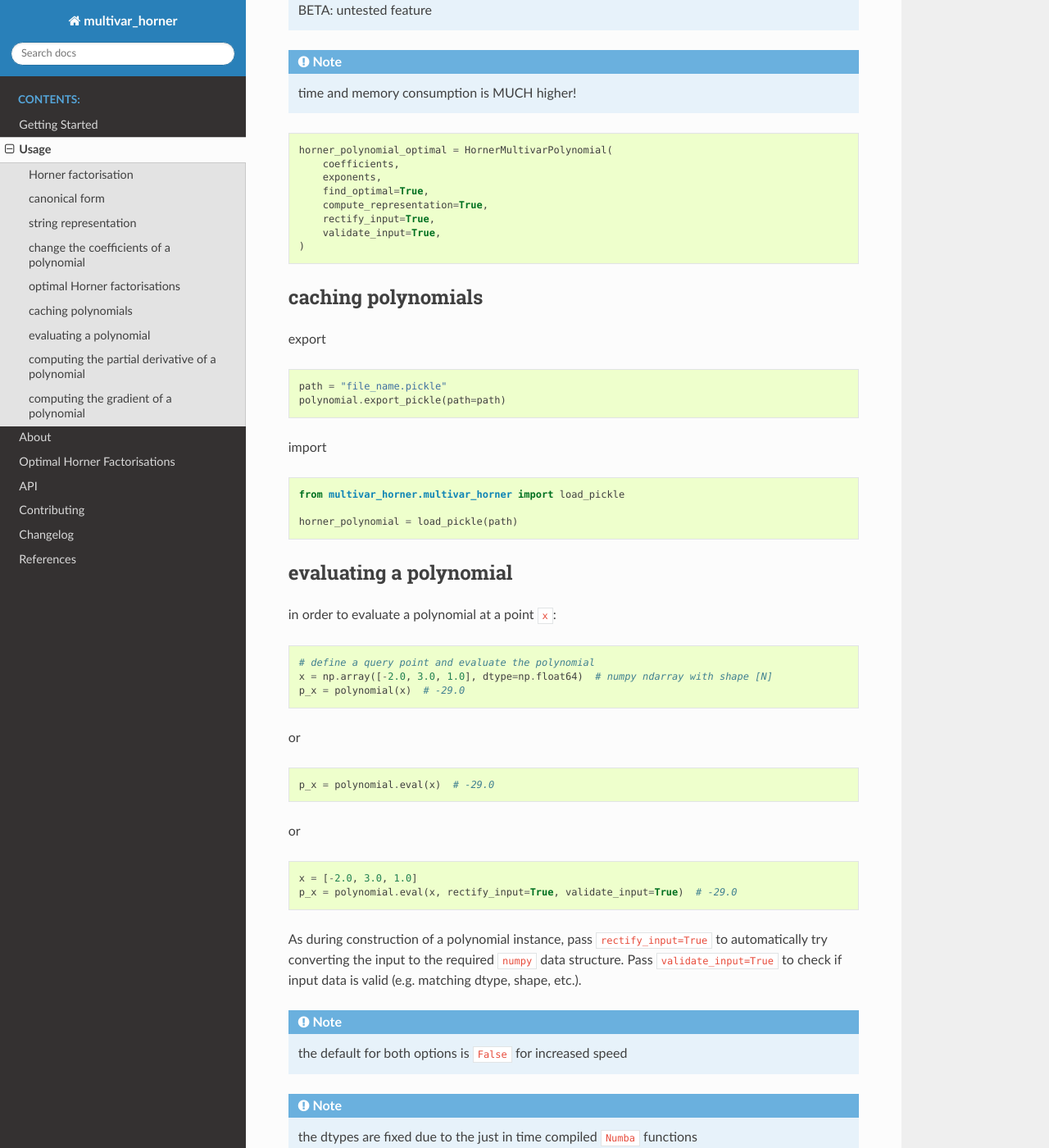
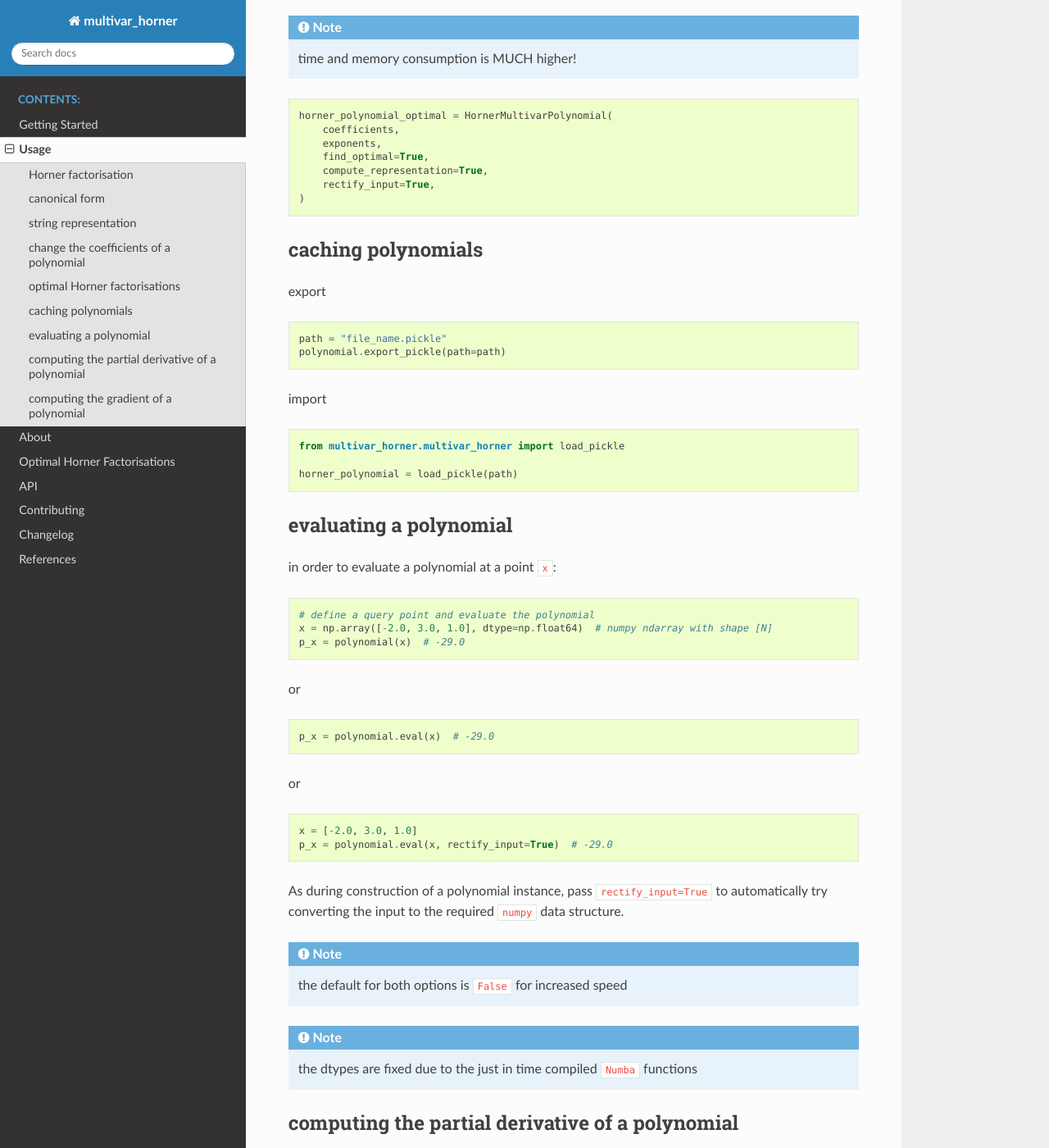
Before and after one commit to jannikmi/multivar_horner, a Sphinx documentation site: the page built from docs/1_usage.rst, in a window 1280 px wide and 1400 px high, scrolled down 4353 px. Shown: the whole window at 82% size. Built offline with Sphinx 7.4.7 and the Read the Docs theme 2.0.0, drawn with Linux system fonts in a browser that asks for light colours; the version number could not be read and is left out; some of the changed text lies outside the part shown.

Commit message:
Update 1_usage.rst
remove validate_input

```diff
--- a/docs/1_usage.rst
+++ b/docs/1_usage.rst
@@ -70,7 +70,6 @@ the found factorisation is :math:`p(x) = x_1^1 (x_1^1 (x_1^1 (1.0 x_2^1) + 2.0 x
 
 
 pass ``rectify_input=True`` to automatically try converting the input to the required ``numpy`` data structures
-pass ``validate_input=True`` to check if input data is valid (e.g. only non negative exponents)
 
 .. note::
 
@@ -87,7 +86,7 @@ pass ``validate_input=True`` to check if input data is valid (e.g. only non nega
     coefficients = [5.0, 1.0, 2.0, 3.0]
     exponents = [[0, 0, 0], [3, 1, 0], [2, 0, 1], [1, 1, 1]]
     horner_polynomial = HornerMultivarPolynomial(
-        coefficients, exponents, rectify_input=True, validate_input=True
+        coefficients, exponents, rectify_input=True
     )
 
 
@@ -220,7 +219,6 @@ with ``in_place=False`` a new polygon object is being generated
     new_polynomial = horner_polynomial.change_coefficients(
         new_coefficients,
         rectify_input=True,
-        validate_input=True,
         compute_representation=True,
         in_place=False,
     )
@@ -256,7 +254,6 @@ See :ref:`this chapter <optimal>` for further information.
         find_optimal=True,
         compute_representation=True,
         rectify_input=True,
-        validate_input=True,
     )
 
 
@@ -311,11 +308,11 @@ or
 .. code-block:: python
 
     x = [-2.0, 3.0, 1.0]
-    p_x = polynomial.eval(x, rectify_input=True, validate_input=True)  # -29.0
+    p_x = polynomial.eval(x, rectify_input=True)  # -29.0
 
 
 As during construction of a polynomial instance, pass ``rectify_input=True`` to automatically try converting the input to the required ``numpy`` data structure.
-Pass ``validate_input=True`` to check if input data is valid (e.g. matching dtype, shape, etc.).
+
 
 .. note::
 
```
